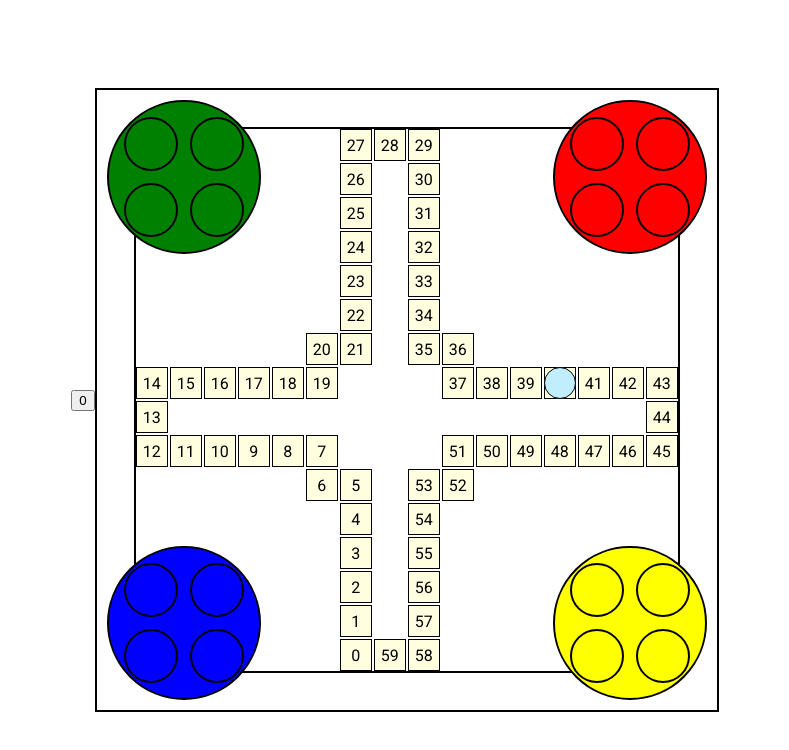
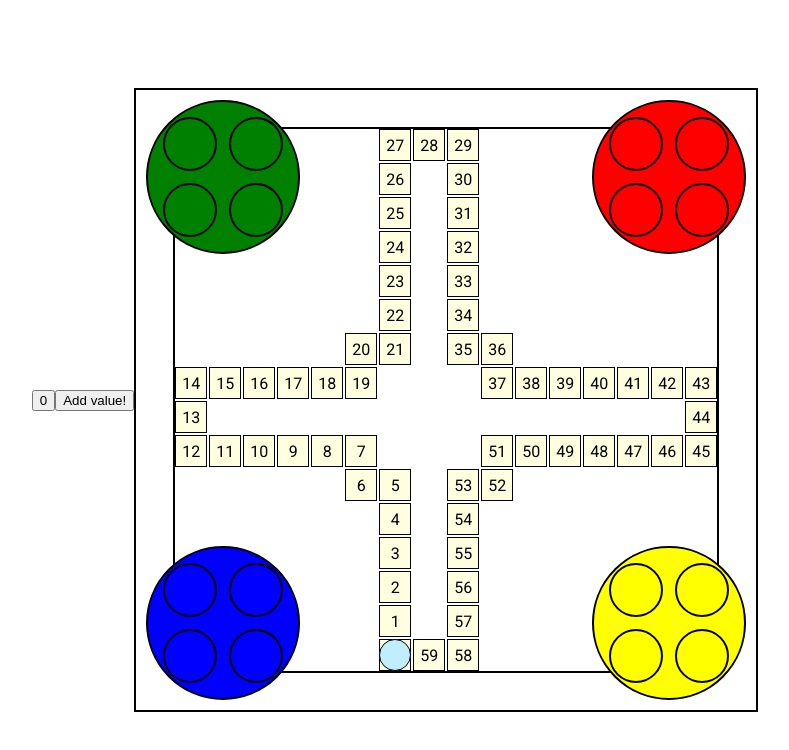
Before and after one commit to GustavoSouzinas/LUDO_GAME, an Angular app: page / in a window 1280 px wide. Shown: the top 750 px of the page, without its empty margins (245-1034 px from the left). Built offline with nearby package versions, Linux system fonts and the light colour scheme.

Commit message:
Added dice logic and loop

```diff
--- a/src/app/main/main.component.html
+++ b/src/app/main/main.component.html
@@ -1,6 +1,7 @@
 <div class="container">
 
     <button (click)="DiceRoll()">{{DiceResult}}</button>
+    <button (click)="AddWithId()">Add value!</button>
     <div class="square">
 
         <div class="circle top_left green">
--- a/src/app/main/main.component.ts
+++ b/src/app/main/main.component.ts
@@ -10,15 +10,27 @@ import { FormsModule } from '@angular/forms';
 })
 export class MainComponent implements OnInit{
 
-currentId = 40;
+currentId = 0;
+
+AddWithId(){
+
+this.currentId = (this.currentId + this.DiceResult) % 60
+
+}
+
+
+
+
 
 DiceResult: number = 0;
+DiceRoll(){
+this.DiceResult = Math.floor(Math.random()* 6) + 1;
+}
 
-DiceRoll(){
 
-this.DiceResult = Math.floor(Math.random()* 6) + 1;
 
-}
+
+
 
 get currentSpace(){
     return this.spaces.find(space => space.id === this.currentId) || {id:0, row:0, col:0};
```
